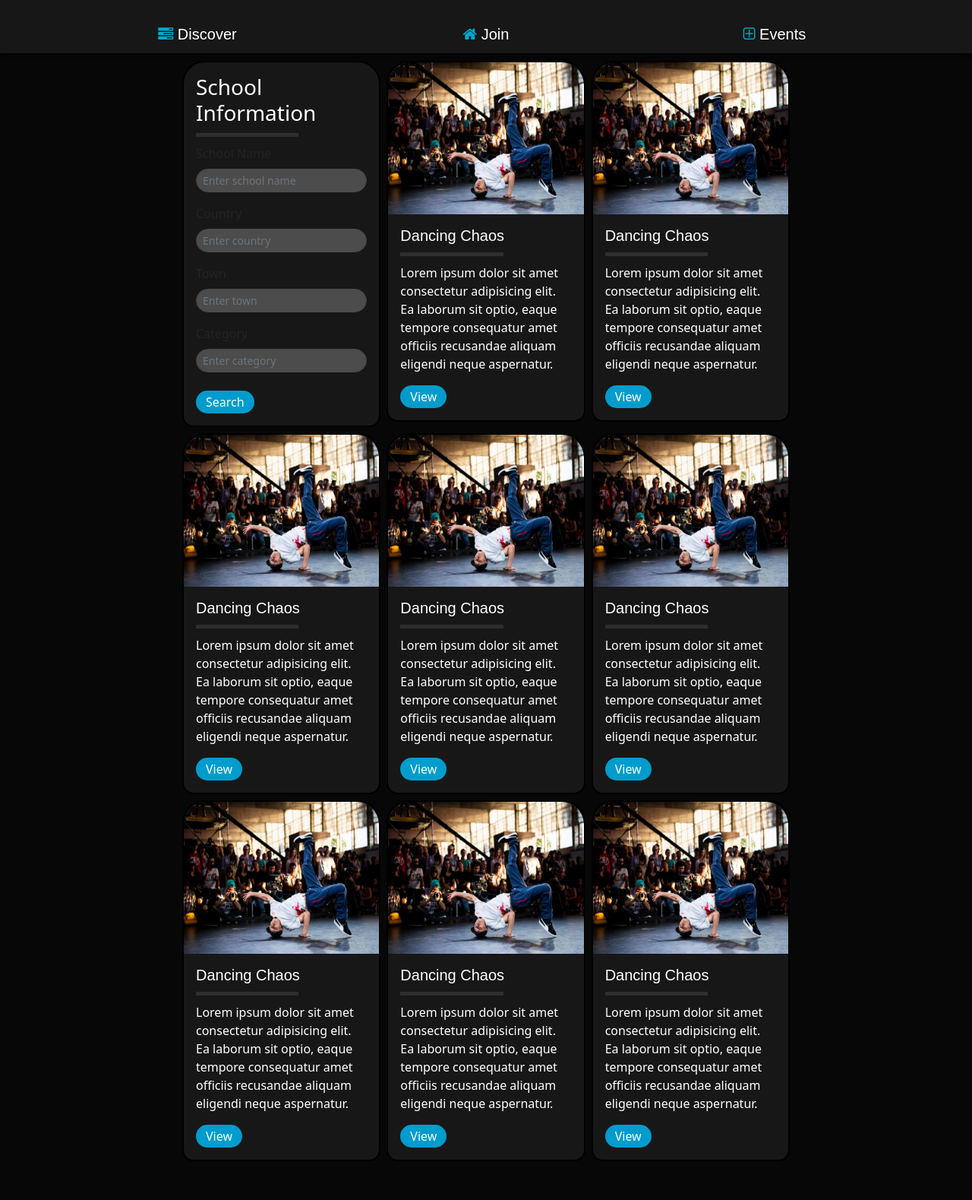
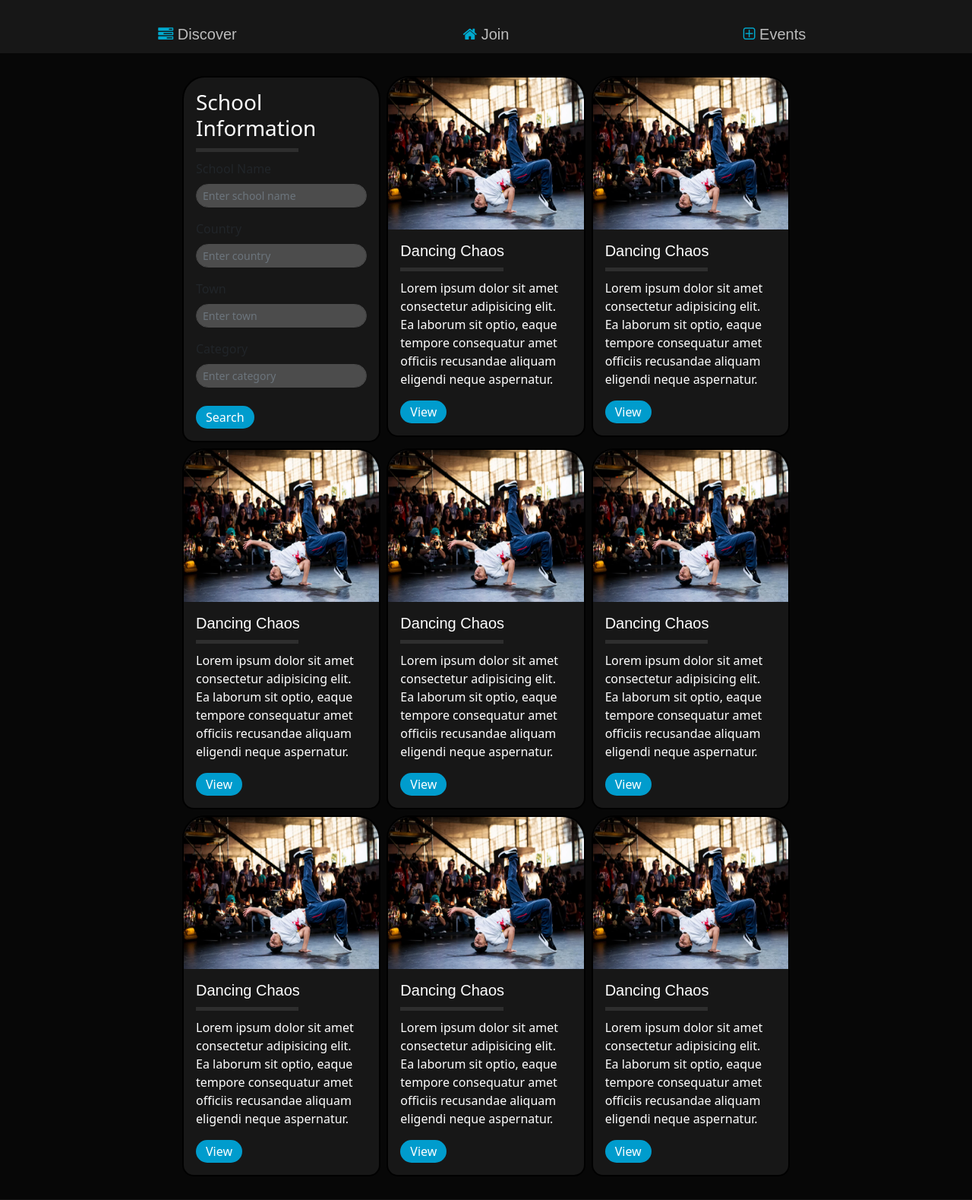
Before and after one commit to Gamaco/StudentClubs, a Django app: page /discover/ in a window 1280 px wide. Shown: the top 1579 px of the page at 76% size. Run offline with Django 3.2, Linux system fonts and the light colour scheme; some libraries are stand-ins or nearby versions.

Commit message:
Good stuff.

```diff
--- a/website/static/main.css
+++ b/website/static/main.css
@@ -3,10 +3,11 @@ body {
 }
 
 .navbar-fixed {
-    position: fixed !important;
+    /* position: fixed !important; */
     top: 0 !important;
     left: 0 !important;
     width: 100% !important;
+    height: 70px !important;
     z-index: 1000 !important;
     box-shadow: 0 3px 6px rgba(0, 0, 0, 0.63) !important;
   }
@@ -20,7 +21,7 @@ h5 {
 }
 
 .space-filler {
-    height: 80px !important;
+    height: 30px !important;
     margin: 0 !important;
     padding: 0 !important;
     border: none !important;
--- a/website/templates/discover.html
+++ b/website/templates/discover.html
@@ -47,7 +47,7 @@
 
     <div class="col-sm-6 col-md-4">
       <div class="card card-border custom-bg">
-        <img src="static\8e9ca35b-f25c-426a-bb40-338feabff9cb.webp" class="card-img-top" alt="..."
+        <img src="../static/8e9ca35b-f25c-426a-bb40-338feabff9cb.webp" class="card-img-top" alt="..."
           style="width: 100%; height: 200px;">
         <div class="card-body">
           <h5 class="card-title text-white">Dancing Chaos</h5>
@@ -63,7 +63,7 @@
 
     <div class="col-sm-6 col-md-4">
       <div class="card card-border custom-bg">
-        <img src="static\8e9ca35b-f25c-426a-bb40-338feabff9cb.webp" class="card-img-top" alt="..."
+        <img src="../static/8e9ca35b-f25c-426a-bb40-338feabff9cb.webp" class="card-img-top" alt="..."
           style="width: 100%; height: 200px;">
         <div class="card-body">
           <h5 class="card-title text-white">Dancing Chaos</h5>
@@ -79,7 +79,7 @@
 
     <div class="col-sm-6 col-md-4">
       <div class="card card-border custom-bg">
-        <img src="static\8e9ca35b-f25c-426a-bb40-338feabff9cb.webp" class="card-img-top" alt="..."
+        <img src="../static/8e9ca35b-f25c-426a-bb40-338feabff9cb.webp" class="card-img-top" alt="..."
           style="width: 100%; height: 200px;">
         <div class="card-body">
           <h5 class="card-title text-white">Dancing Chaos</h5>
@@ -95,7 +95,7 @@
 
     <div class="col-sm-6 col-md-4">
       <div class="card card-border custom-bg">
-        <img src="static\8e9ca35b-f25c-426a-bb40-338feabff9cb.webp" class="card-img-top" alt="..."
+        <img src="../static/8e9ca35b-f25c-426a-bb40-338feabff9cb.webp" class="card-img-top" alt="..."
           style="width: 100%; height: 200px;">
         <div class="card-body">
           <h5 class="card-title text-white">Dancing Chaos</h5>
@@ -111,7 +111,7 @@
 
     <div class="col-sm-6 col-md-4">
       <div class="card card-border custom-bg">
-        <img src="static\8e9ca35b-f25c-426a-bb40-338feabff9cb.webp" class="card-img-top" alt="..."
+        <img src="../static/8e9ca35b-f25c-426a-bb40-338feabff9cb.webp" class="card-img-top" alt="..."
           style="width: 100%; height: 200px;">
         <div class="card-body">
           <h5 class="card-title text-white">Dancing Chaos</h5>
@@ -127,7 +127,7 @@
 
     <div class="col-sm-6 col-md-4">
       <div class="card card-border custom-bg">
-        <img src="static\8e9ca35b-f25c-426a-bb40-338feabff9cb.webp" class="card-img-top" alt="..."
+        <img src="../static/8e9ca35b-f25c-426a-bb40-338feabff9cb.webp" class="card-img-top" alt="..."
           style="width: 100%; height: 200px;">
         <div class="card-body">
           <h5 class="card-title text-white">Dancing Chaos</h5>
@@ -143,7 +143,7 @@
 
     <div class="col-sm-6 col-md-4">
       <div class="card card-border custom-bg">
-        <img src="static\8e9ca35b-f25c-426a-bb40-338feabff9cb.webp" class="card-img-top" alt="..."
+        <img src="../static/8e9ca35b-f25c-426a-bb40-338feabff9cb.webp" class="card-img-top" alt="..."
           style="width: 100%; height: 200px;">
         <div class="card-body">
           <h5 class="card-title text-white">Dancing Chaos</h5>
@@ -159,7 +159,7 @@
 
     <div class="col-sm-6 col-md-4">
       <div class="card card-border custom-bg">
-        <img src="static\8e9ca35b-f25c-426a-bb40-338feabff9cb.webp" class="card-img-top" alt="..."
+        <img src="../static/8e9ca35b-f25c-426a-bb40-338feabff9cb.webp" class="card-img-top" alt="..."
           style="width: 100%; height: 200px;">
         <div class="card-body">
           <h5 class="card-title text-white">Dancing Chaos</h5>
--- a/website/templates/layouts/base.html
+++ b/website/templates/layouts/base.html
@@ -22,28 +22,28 @@
 
 <body>
   <!-- Cool weird custom navbar-->
-  <div class="container-fluid navbar-fixed custom-bg" style="height: 70px; position: fixed; top: 0; left: 0; right: 0;">
+  <div class="container-fluid custom-bg" style="height: 70px;">
     <div class="container">
       <!-- Header on top of the navbar-->
       <div class="row justify-content-center justify-content-between">
         <div class="col-sm-4 col-md d-flex justify-content-center align-items-center text-wrap" style="height: 25px;">
-        <p class="card-text text-center" style="line-height: 5px; color: rgb(255, 255, 255); padding: 0 30px;">
+        <p class="card-text text-center" style="line-height: 5px; color: rgb(188, 188, 188); padding: 0 30px;">
         </p>
       </div>
     </div>
       <div class="row justify-content-center justify-content-between">
         <div class="col-sm-4 col-md d-flex justify-content-center align-items-center text-wrap" style="height: 40px;">
-          <a class="nav-link text-center" href="/discover" style="line-height: 38px; color: rgb(255, 255, 255); padding: 0 5px;">
+          <a class="nav-link text-center" href="/discover" style="line-height: 38px; color: rgb(188, 188, 188); padding: 0 5px;">
             <h1></h1><h5><i class="fa fa-tasks icon" aria-hidden="true"></i> Discover</h5>
           </a>
         </div>
         <div class="col-sm-4 col-md d-flex justify-content-center align-items-center text-wrap" style="height: 40px;">
-          <a class="nav-link text-center" href="/" style="line-height: 38px; color: rgb(255, 255, 255); padding: 0 5px;">
+          <a class="nav-link text-center" href="/" style="line-height: 38px; color: rgb(188, 188, 188); padding: 0 5px;">
             <h1></h1><h5><i class="fa fa-home icon" aria-hidden="true"></i> Join</h5>
           </a>
         </div>
         <div class="col-sm-4 col-md d-flex justify-content-center align-items-center text-wrap" style="height: 40px;">
-          <a class="nav-link text-center" href="/surveys" style="line-height: 38px; color: rgb(255, 255, 255); padding: 0 5px;">
+          <a class="nav-link text-center" href="/surveys" style="line-height: 38px; color: rgb(188, 188, 188); padding: 0 5px;">
             <h1></h1><h5><i class="fa fa-plus-square-o icon" aria-hidden="true"></i> Events</h5>
           </a>
         </div>
@@ -87,6 +87,7 @@ document.querySelectorAll('.nav-link').forEach(link => {
 <div class="invisible container-fluid space-filler"></div>
 <!-- Space after content -->
 
+<!-- Footer -->
   <footer class="custom-bg text-center text-white">
   <!-- Grid container -->
   <div class="container p-4 pb-0">
```
